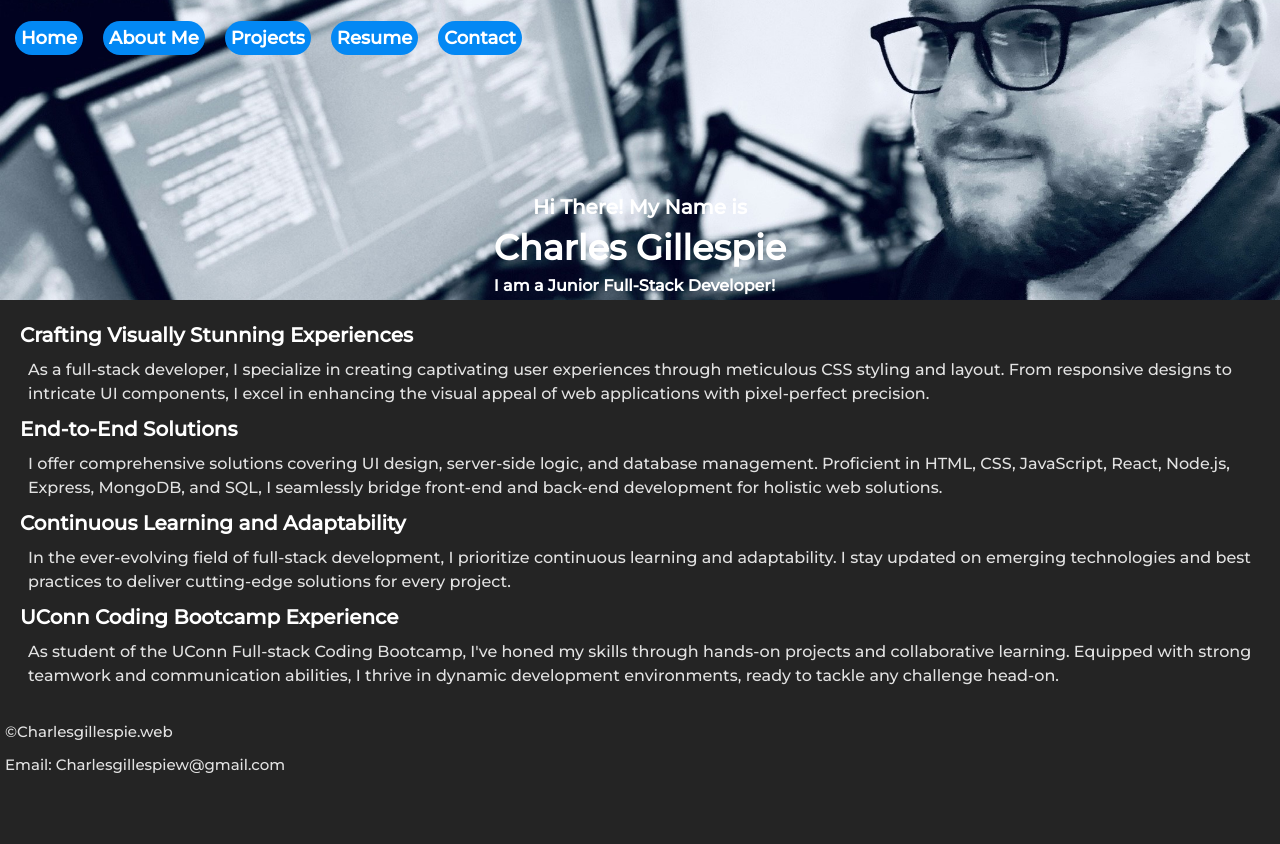
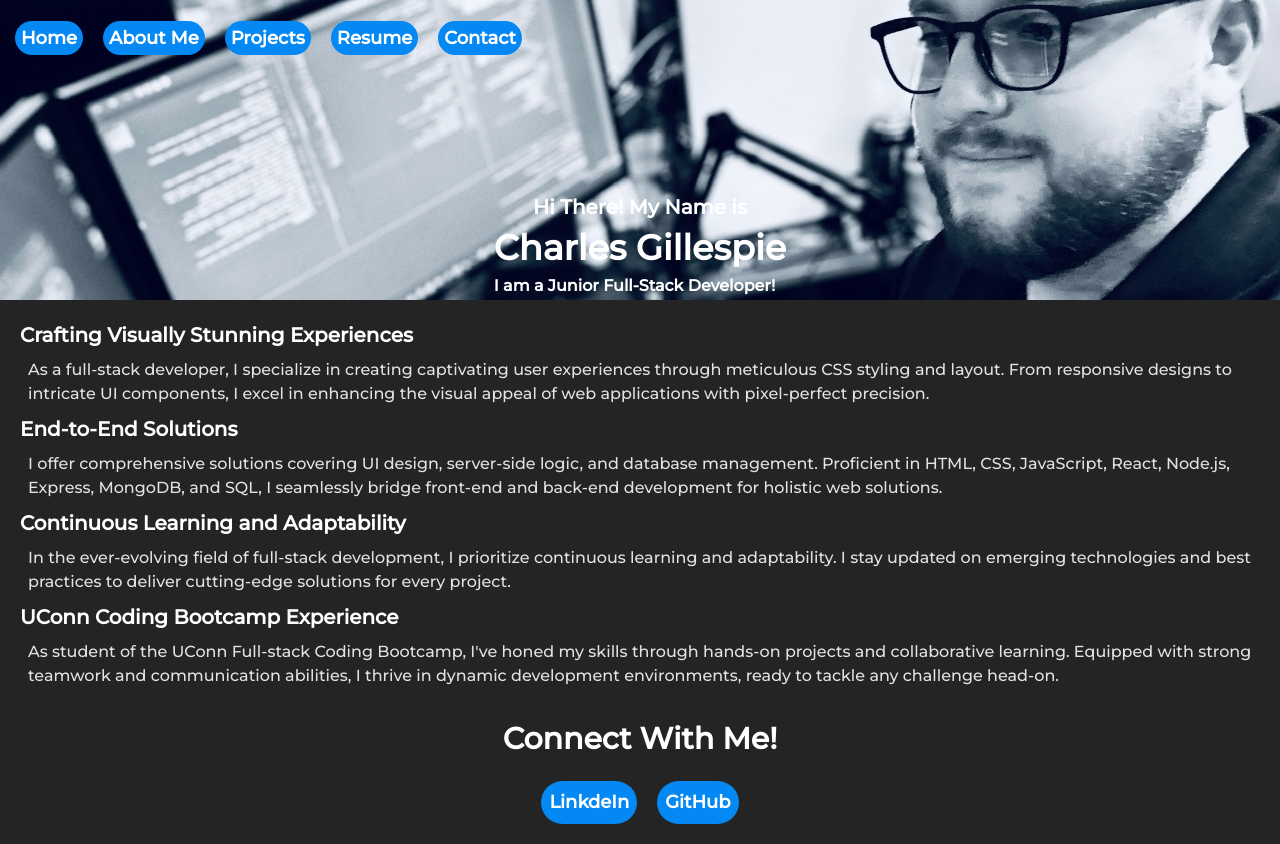
Before and after one commit to CharlesWGillespie/My-React-Portfolio, a React (Vite) app: page / in a window 1280 px wide. Before the commit the page ends 800 px from the top, so only its background shows below. Built offline with nearby package versions, Linux system fonts and the light colour scheme.

Commit message:
added connect with me footer with linkedin and github links

```diff
--- a/src/components/Footer.jsx
+++ b/src/components/Footer.jsx
@@ -1,10 +1,14 @@
+
 
 function Footer(){
 
     return(
         <footer>
-            <p className="footer-p-tag">&copy;Charlesgillespie.web</p>
-            <p className="footer-p-tag">Email: Charlesgillespiew@gmail.com</p>
+            <h2 className="connect-title">Connect With Me!</h2>
+            <div className="connect-container">
+                <a className="connect-with-me" href="https://www.linkedin.com/in/charles-gillespie-b22888280/">LinkdeIn</a>
+                <a className="connect-with-me" href="https://github.com/CharlesWGillespie">GitHub</a>
+            </div>
         </footer>
     );
 }
--- a/src/index.css
+++ b/src/index.css
@@ -151,3 +151,24 @@ button:hover {
   background-repeat: no-repeat;
   overflow: hidden;
 }
+
+.connect-title{
+  font-size: 30px;
+}
+
+.connect-container{
+  display: flex;
+  flex-direction: row;
+  padding: 10px;
+  justify-content: center;
+}
+
+.connect-with-me{
+  margin: 10px;
+  padding: 8px;
+  transition: all 0.3s ease 0s;
+  font-family: "Montserrat", sans-serif;
+  font-size: 18px;
+  background-color: #0388f4;
+  border-radius: 50px;
+}
--- a/src/pages/ProjectPage.jsx
+++ b/src/pages/ProjectPage.jsx
@@ -44,8 +44,6 @@ export default function ProjectPage() {
                 <p className='app-description'>Introducing Weather Viewer, your go-to app for quick and accurate weather updates. With Weather Viewer, you can easily search for any city and instantly access the latest weather forecast for the day. </p>
             </div>
             <h2 className='project-title'>More Coming Soon!</h2>
-
-
         </div>
         </>
     );
```
